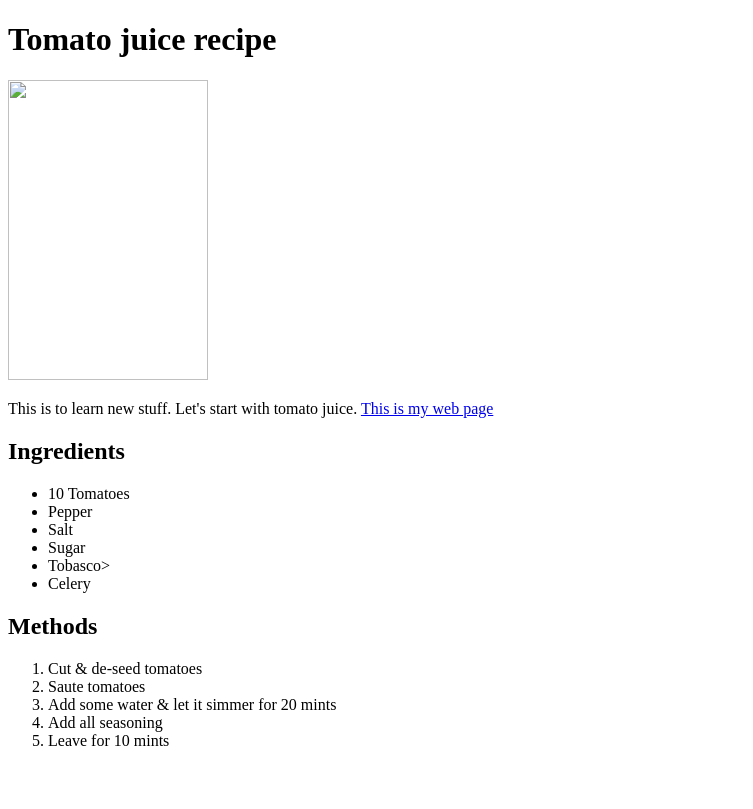
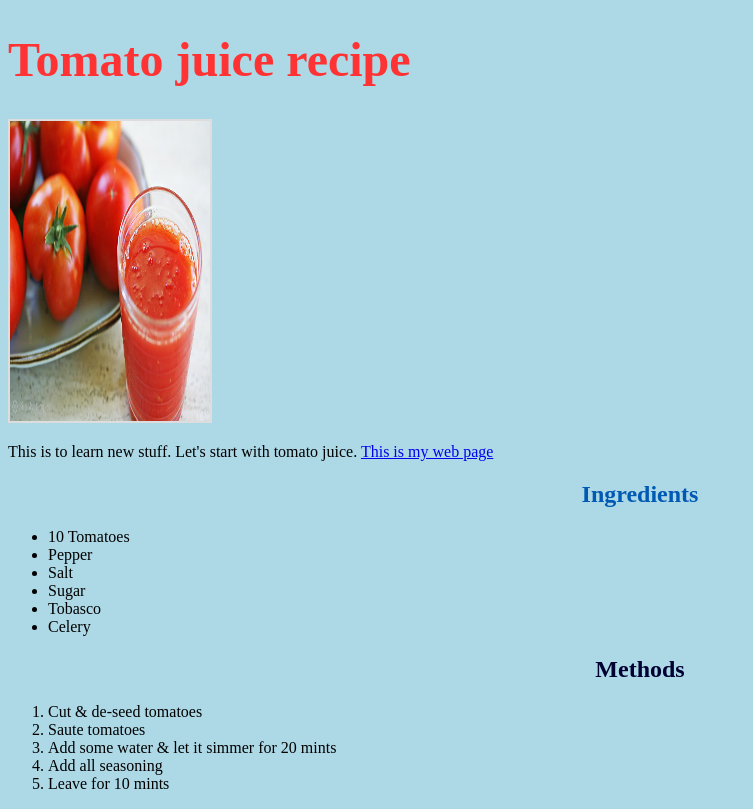
Before and after one commit to lovelymehrotra/lovelymehrotra.github.io, a plain HTML site: page index.html in a window 1280 px wide. Shown: the whole page, without its empty margins (0-753 px from the left). Drawn offline with Linux system fonts and the light colour scheme.

Commit message:
Initial css

```diff
--- a/index.html
+++ b/index.html
@@ -1,27 +1,29 @@
 <!DOCTYPE html>
 <html>
-    <head></head>
+    <head>
+        <link rel="stylesheet" type="text/css" href="style.css"/>
+    </head>
         <body>
-            <h1>Tomato juice recipe</h1>
-            <img src="homemade-tomato-juice-horiz-a-1200.jpg" width="200" height="300">
+            <h1 id="header">Tomato juice recipe</h1>
+            <img src="images/homemade-tomato-juice-horiz-a-1200.jpg" alt="Tomatoes" style="width:200px;height:300px">
                 <p>
                     This is to learn new stuff.
                     Let's start with tomato juice.
                     <a href="https://lovelymehrotra.github.io/"> This is my web page </a>
                 </p>
             <div>
-            <h2>Ingredients</h2>
+            <h2 class="ing">Ingredients</h2>
                 <ul>
                     <li>10 Tomatoes</li>
                     <li>Pepper</li>
                     <li>Salt</li>
                     <li>Sugar</li>
-                    <li>Tobasco></li>
+                    <li>Tobasco</li>
                     <li>Celery</li>
                 </ul>
             </div>
             <div>
-            <h2>Methods</h2>
+            <h2 class="met">Methods</h2>
                 <ol>
                     <li>Cut & de-seed tomatoes</li>
                     <li>Saute tomatoes</li>
--- /dev/null
+++ b/style.css
@@ -0,0 +1,31 @@
+h1 {
+ color:#ff3333;
+ font-size: 3em;
+ border-bottom-color: 2px #0059b2;
+
+}
+body {
+    background-color: lightblue;
+}
+
+.ing {
+    color:#0059b3;
+    text-align: center;
+}
+
+.met {
+    color:#000033;
+    text-align: center;
+}
+
+img {
+    max-width: 100%;
+    height: auto;
+    border:2px solid #ddd;
+}
+
+@media only screen and (max-width: 500px) {
+    img {
+      width: 100%;
+    }
+  }
```
Also changed, not shown: images/homemade-tomato-juice-horiz-a-1200.jpg (added).
